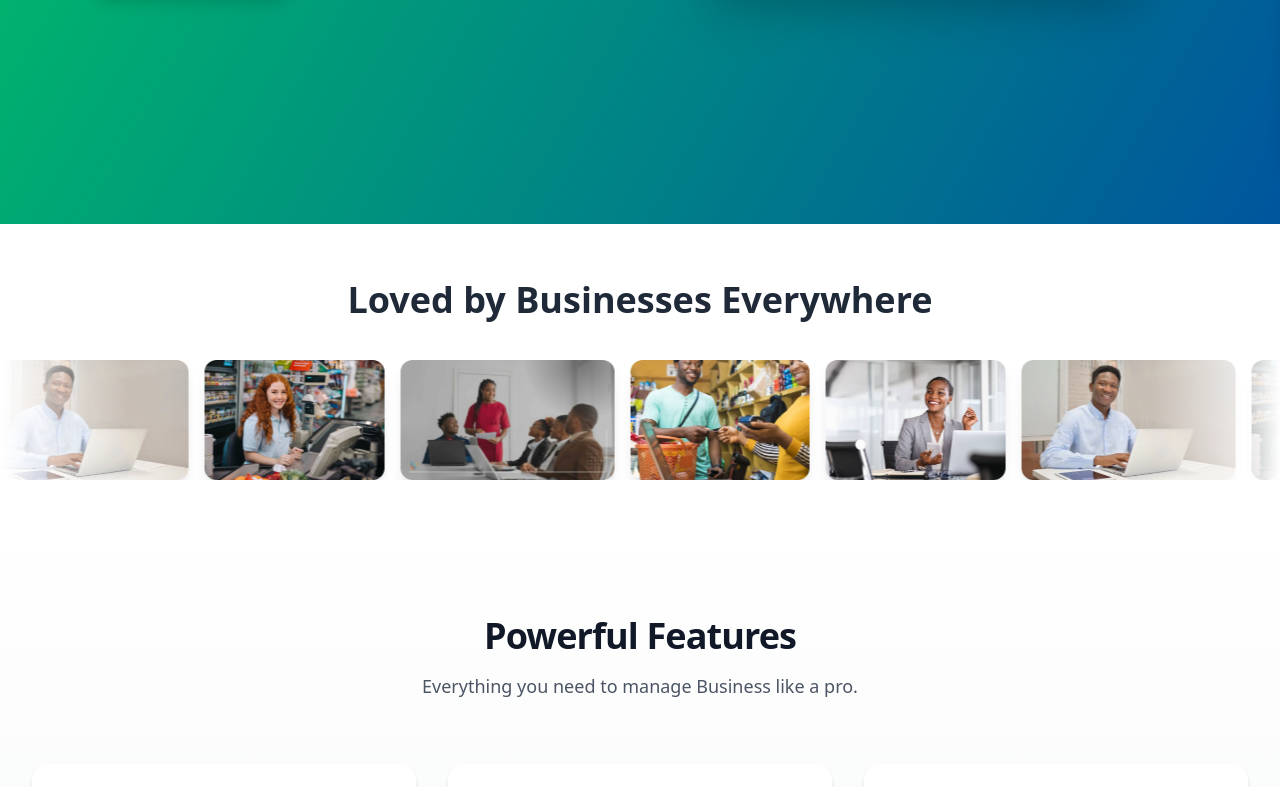
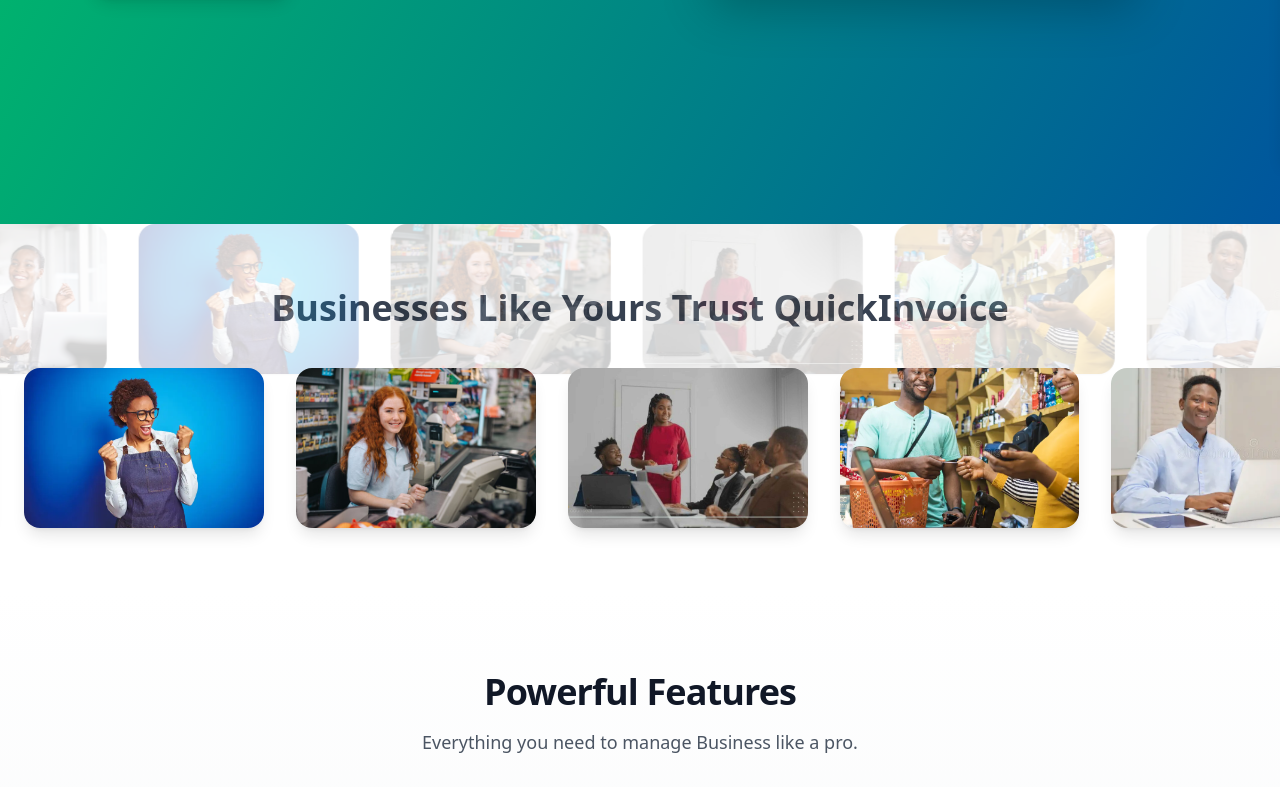
Before and after one commit to Ademolah/QuickInvoiceFrontend, a React (Create React App) app: page / in a window 1280 px wide. Shown: the part 640-1427 px from the top of the page. Built offline with nearby package versions, Linux system fonts and the light colour scheme.

Commit message:
improved on slider

```diff
--- /dev/null
+++ b/src/components/sections/AppleParallaxSlider.jsx
@@ -0,0 +1,55 @@
+import React from "react";
+
+
+const AppleParallaxSlider = () => {
+  const images = [
+    "/people/img1.jpg",
+    "/people/img2.jpg",
+    "/people/img3.jpg",
+    "/people/img4.jpg",
+    "/people/img5.jpg",
+    "/people/img6.jpg",
+    "/people/img7.jpg",
+    "/people/img8.jpg",
+  ];
+  const doubled = [...images, ...images];
+  return (
+    <section className="w-full bg-white py-16 overflow-hidden relative">
+      <h2 className="text-center text-3xl md:text-4xl font-bold text-gray-700 mb-10">
+        Businesses Like Yours Trust QuickInvoice
+      </h2>
+      {/* BACK LAYER (slow parallax) */}
+      <div className="absolute top-0 left-0 w-full opacity-20 pointer-events-none">
+        <div className="flex animate-scrollSlow hover:pause-scroll gap-8">
+          {doubled.map((img, i) => (
+            <img
+              key={`bg-${i}`}
+              src={img}
+              alt="People"
+              className="w-[180px] h-[120px] md:w-[220px] md:h-[150px] object-cover rounded-2xl shadow"
+            />
+          ))}
+        </div>
+      </div>
+      {/* FRONT LAYER (fast parallax) */}
+      <div className="relative">
+        <div className="flex animate-scrollFast hover:pause-scroll gap-8">
+          {doubled.map((img, i) => (
+            <img
+              key={`fg-${i}`}
+              src={img}
+              alt="people"
+              className="
+                w-[180px] h-[120px]
+                md:w-[240px] md:h-[160px]
+                object-cover rounded-2xl shadow-lg
+                hover:scale-[1.06] transition-transform duration-500
+              "
+            />
+          ))}
+        </div>
+      </div>
+    </section>
+  );
+};
+export default AppleParallaxSlider;
--- a/src/index.css
+++ b/src/index.css
@@ -37,6 +37,26 @@ code {
   animation: scrollSlide 18s linear infinite;
 }
 
+@keyframes scrollFast {
+  from { transform: translateX(0); }
+  to { transform: translateX(-50%); }
+}
+@keyframes scrollSlow {
+  from { transform: translateX(0); }
+  to { transform: translateX(-50%); }
+}
+/* speeds */
+.animate-scrollFast {
+  animation: scrollFast 16s linear infinite;
+}
+.animate-scrollSlow {
+  animation: scrollSlow 35s linear infinite;
+}
+/* Hover pause */
+.pause-scroll {
+  animation-play-state: paused !important;
+}
+
 
 @keyframes gradient {
   0% { background-position: 0% 50%; }
--- a/src/pages/Landing.jsx
+++ b/src/pages/Landing.jsx
@@ -5,14 +5,14 @@ import Features from '../components/sections/Features'
 import Footer from '../components/Footer'
 import Pricing from '../components/sections/Pricing'
 import Testimonials from '../components/sections/Testimonials'
-import PeopleSlider from '../components/sections/PeopleSlider'
+import AppleParallaxSlider from '../components/sections/AppleParallaxSlider'
 
 export default function Landing(){
   return (
     <div>
       <Navbar />
       <Hero />
-      <PeopleSlider/>
+      <AppleParallaxSlider/>
       <Features />
       <Pricing/>
       <Testimonials/>
--- a/tailwind.config.js
+++ b/tailwind.config.js
@@ -16,5 +16,6 @@ module.exports = {
   theme: {
     extend: {},
   },
+  safelist: ["animate-scrollFast", "animate-scrollSlow", "pause-scroll"],
   plugins: [],
 }
```
Also changed, not shown: public/people/img2.jpg, public/people/img6.jpg.
